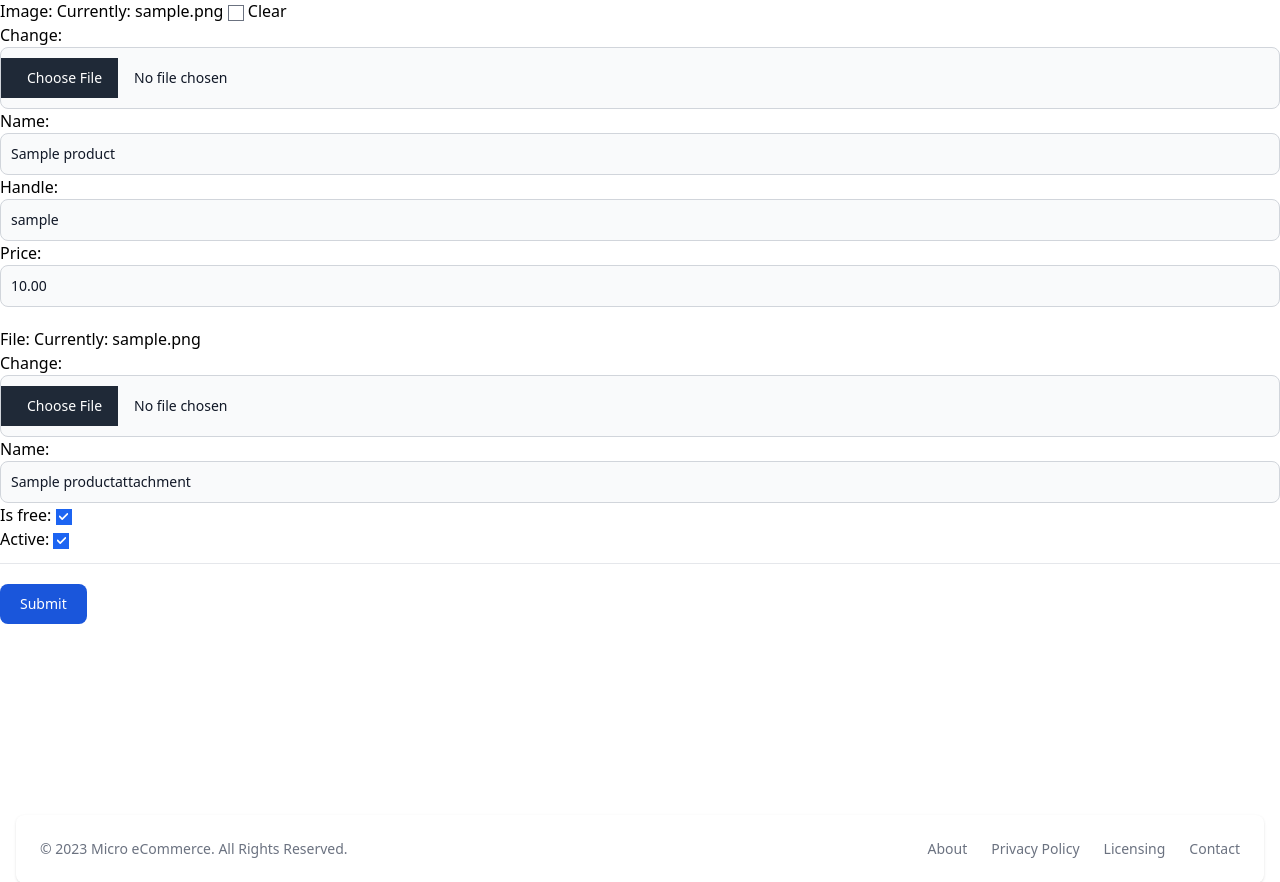
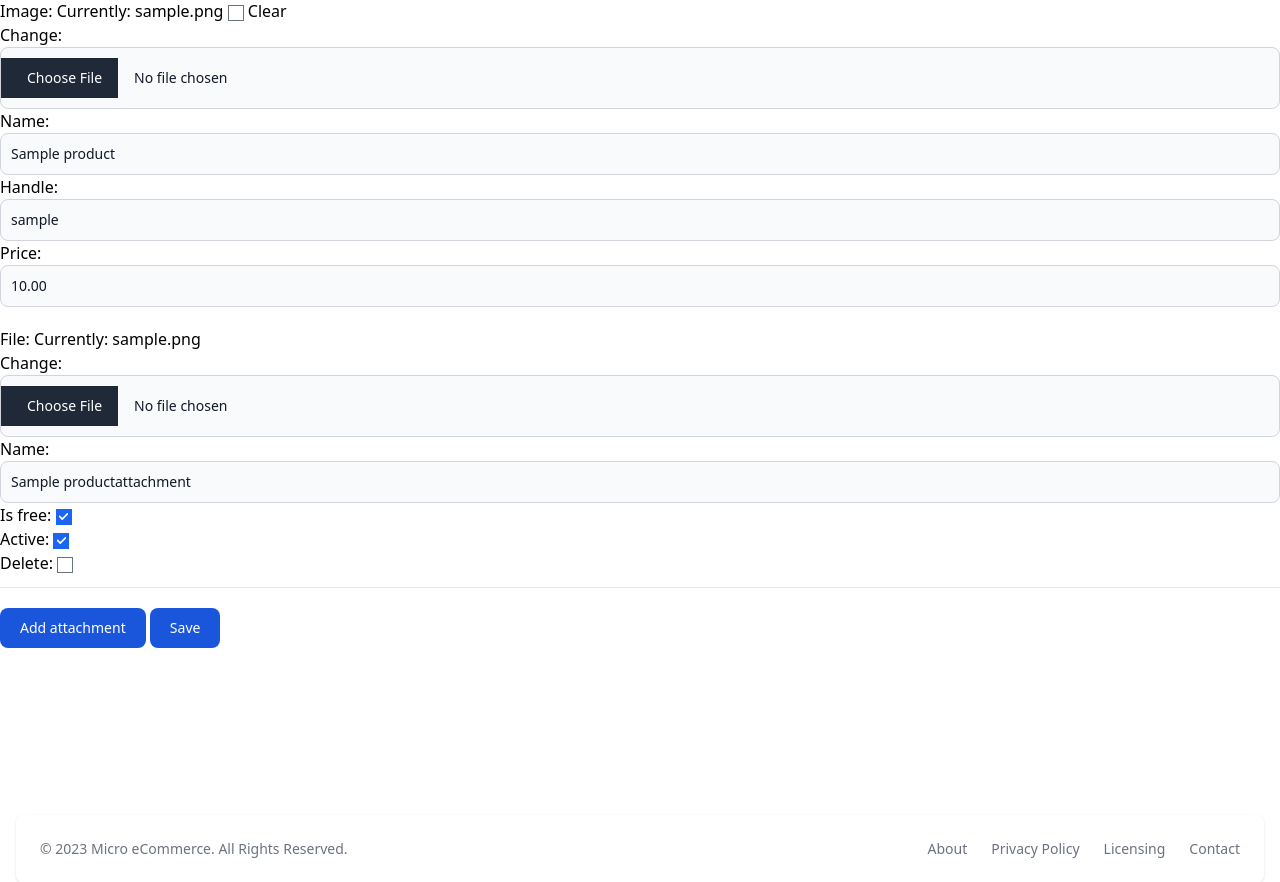
Before and after one commit to codingforentrepreneurs/micro-ecommerce, a Django app: a page that uses src/templates/products/manager.html in a window 1280 px wide. Shown: the part 93-975 px from the top of the page. Run offline with Django 4.2, Linux system fonts and the light colour scheme; a user stored in the database is signed in; tables that the repository leaves empty hold one stand-in row (values such as "Sample post"); style sheets or scripts are compiled from the project's sources.

Commit message:
18 - Dyanmically Add Formset Forms with JavaScript

```diff
--- a/src/products/forms.py
+++ b/src/products/forms.py
@@ -49,7 +49,7 @@ ProductAttachmentModelFormSet = modelformset_factory(
     form=ProductAttachmentForm,
     fields = ['file', 'name','is_free', 'active'],
     extra=0,
-    can_delete=False
+    can_delete=True
 )
 
 ProductAttachmentInlineFormSet = inlineformset_factory(
@@ -59,5 +59,5 @@ ProductAttachmentInlineFormSet = inlineformset_factory(
     formset = ProductAttachmentModelFormSet,
     fields = ['file', 'name','is_free', 'active'],
     extra=0,
-    can_delete=False
+    can_delete=True
 )
--- a/src/products/views.py
+++ b/src/products/views.py
@@ -44,9 +44,19 @@ def product_manage_detail_view(request, handle=None):
         instance.save()
         formset.save(commit=False)
         for _form in formset:
-            attachment_obj = _form.save(commit=False)
-            attachment_obj.product  = instance
-            attachment_obj.save()
+            is_delete = _form.cleaned_data.get("DELETE")
+            try:
+                attachment_obj = _form.save(commit=False)
+            except:
+                attachment_obj = None
+            if is_delete:
+                if attachment_obj is not None:
+                    if attachment_obj.pk:
+                        attachment_obj.delete()
+            else:
+                if attachment_obj is not None:
+                    attachment_obj.product  = instance
+                    attachment_obj.save()
         return redirect(obj.get_manage_url())
     context['form'] = form
     context['formset'] = formset
--- a/src/templates/products/manager.html
+++ b/src/templates/products/manager.html
@@ -11,7 +11,7 @@
 
     <div>
         {{ formset.management_form }}
-        <div class="pb-3 border-b space-y-3">
+        <div class="pb-3 border-b space-y-3" id="attachments">
             {% for form in formset %}
             <div>
                 {{ form.as_p }}
@@ -19,9 +19,48 @@
             {% endfor %}
         </div>
     </div>
-    <button type="submit" class="btn-submit mt-2">Submit</button>
+
+    <button class="btn-submit mt-2" id="add-attachment-btn">Add attachment</button>
+
+    <button type="submit" class="btn-submit mt-2">Save</button>
 </form>
 
 
 
+<div class="hidden" id="blank-form">
+    {{ formset.empty_form }}
+</div>
+
+<script>
+   const blankFormEl = document.querySelector("#blank-form")
+   const attachmentContainer = document.querySelector("#attachments")
+   const addAttachmentBtn = document.querySelector("#add-attachment-btn")
+   const managementFormInputEl = document.querySelector("#id_form-TOTAL_FORMS")
+   addAttachmentBtn.addEventListener("click", handleAttachmentBtnClick)
+    function cloneBlankForm(){
+        if (blankFormEl) {
+            const newBlankForm = blankFormEl.cloneNode(true)
+            const totalFormValue = parseInt(managementFormInputEl.value)
+            var formRegex = new RegExp(`__prefix__`, 'g');
+            newBlankForm.innerHTML = newBlankForm.innerHTML.replace(formRegex, totalFormValue)
+            managementFormInputEl.value = totalFormValue + 1
+            newBlankForm.classList.add("attachment-form")
+            newBlankForm.classList.remove("hidden")
+            newBlankForm.removeAttribute("id")
+            // console.log(newBlankForm)
+            return newBlankForm
+        }
+    }
+
+    function handleAttachmentBtnClick(event) {
+        if (event){
+            event.preventDefault()
+        }
+        const newForm = cloneBlankForm()
+        attachmentContainer.appendChild(newForm)
+    }
+
+</script>
+
+
 {% endblock %}
```
